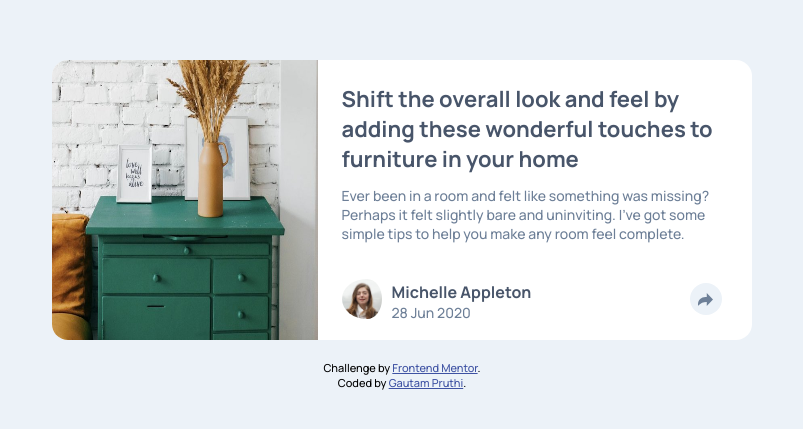
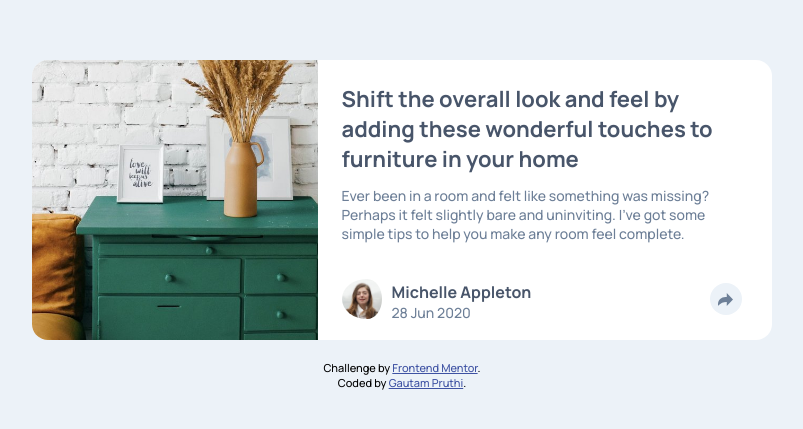
Before and after one commit to Gautam1201/Article-preview-component-challenge, a plain HTML site: page index.html in a window 1280 px wide. Shown: the part 175-604 px from the top of the page, without its empty margins (238-1041 px from the left). Drawn offline with Linux system fonts and the light colour scheme.

Commit message:
Adjusting Image

```diff
--- a/css/styles.css
+++ b/css/styles.css
@@ -164,7 +164,7 @@ p{
 
   .container{
     grid-template-columns: auto auto;
-    max-width: 700px;
+    max-width: 740px;
     max-height: 280px;
 
   }
@@ -175,10 +175,12 @@ p{
 
   .image-container{
     max-height: 280px;
+    overflow: hidden;
   }
 
   .drawersImg{
     border-radius: 1rem 0 0 1rem;
+    width: auto;
   }
 
   .title{
```
